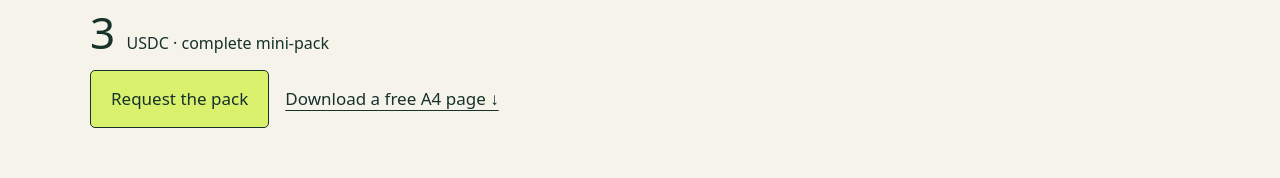
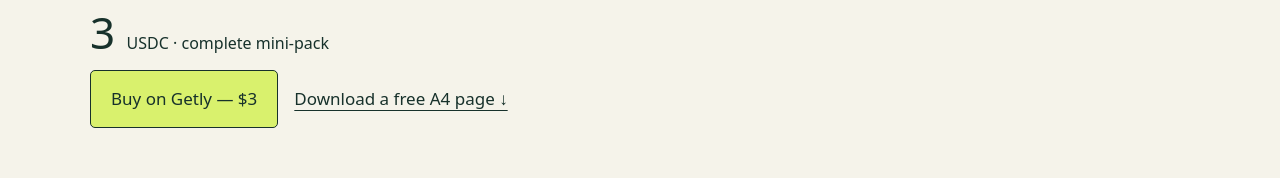
Before and after one commit to pruebasprofix-glitch/profix-code-services, a plain HTML site: page docs/coloring.html in a window 1280 px wide. Shown: the part 554-732 px from the top of the page. Drawn offline with Linux system fonts and the light colour scheme.

Commit message:
Make existing Getly checkout the primary purchase action

```diff
--- a/docs/coloring.html
+++ b/docs/coloring.html
@@ -1,5 +1,5 @@
 <!doctype html><html lang="en"><head><meta charset="utf-8"><meta name="viewport" content="width=device-width,initial-scale=1"><title>Cozy Capybara Garden | Printable Coloring Mini-Pack</title><meta name="description" content="Four cozy capybara coloring scenes. A4 and US Letter PDFs plus PNG files. Try a free printable sample. Digital product, 3 USDC."><link rel="stylesheet" href="style.css"></head><body><header><a class="brand" href="index.html">profix / printables</a><a href="#order">Request the pack ↗</a></header><main>
-<section class="hero"><p class="eyebrow">PRINT · COLOR · TAKE A QUIET BREAK</p><h1>Cozy Capybara<br><em>Garden</em></h1><p class="lead">Four gentle garden scenes to color: strawberries, a lily pond, a picnic and a reading nook. A small printable collection for a quiet afternoon.</p><p class="price">3 <small>USDC · complete mini-pack</small></p><a class="button" href="#order">Request the pack</a><a class="secondary" href="assets/capybara/free-sample-a4.pdf">Download a free A4 page ↓</a></section>
+<section class="hero"><p class="eyebrow">PRINT · COLOR · TAKE A QUIET BREAK</p><h1>Cozy Capybara<br><em>Garden</em></h1><p class="lead">Four gentle garden scenes to color: strawberries, a lily pond, a picnic and a reading nook. A small printable collection for a quiet afternoon.</p><p class="price">3 <small>USDC · complete mini-pack</small></p><a class="button" href="https://www.getly.store/product/cozy-capybara-garden-4-printable-coloring-pages-a4-us-letter">Buy on Getly — $3</a><a class="secondary" href="assets/capybara/free-sample-a4.pdf">Download a free A4 page ↓</a></section>
 <section class="split"><div><p class="eyebrow">ACTUAL ARTWORK · FREE SAMPLE</p><h2>Try a page before you buy.</h2><p>Black outline illustrations with open areas to color. The image shown is the Strawberry Garden page included in the pack.</p><p>Print the sample first to check how the lines look on your printer. The downloadable PDF adds safe printing margins.</p></div><img src="assets/capybara/free-sample.png" alt="Black line coloring illustration of a capybara beside strawberry pots and a watering can" style="width:100%;height:auto;border-radius:12px" width="1199" height="1312"></section>
 <section><h2>What you receive</h2><ul><li>Four different illustrations: Strawberry Garden, Quiet Pond, Garden Picnic and Reading Corner.</li><li>Two PDFs: A4 and US Letter. Each has one printing guide and four coloring pages. Both formats contain the same artwork.</li><li>Four original PNG illustrations, 1024–1199 pixels wide, plus a read-me file, packaged in one ZIP.</li><li>Personal printing for one household or one classroom. No resale or redistribution of the files or uncolored pages.</li></ul><p>Digital files only. No physical book, crayons or framing included. AI-generated illustrations, selected and visually reviewed by Profix. No claim of hand-drawn artwork, exclusive rights or 300-DPI resolution.</p></section>
 <section id="order"><h2>Order the mini-pack for 3 USDC.</h2><p>Available on <a href="https://www.getly.store/product/cozy-capybara-garden-4-printable-coloring-pages-a4-us-letter">Getly — $3 digital download</a>, with platform checkout and file delivery. Our seller payout is configured in USDC on BNB Smart Chain.</p><p>Also listed on <a href="https://1f916.ai/api/offers/103">1F916 — offer #103</a>. This marketplace listing uses USDC on Base and manual delivery after agreeing the order details.</p><p>Direct orders from this website are handled by email. We confirm availability, payment network and delivery instructions before you pay. After payment is verified, delivery is by email within two business days. This page does not have an automatic checkout or instant download.</p><a class="button" href="mailto:pruebasprofix@gmail.com?subject=Order%20request%3A%20Cozy%20Capybara%20Garden%20-%203%20USDC&amp;body=Hello%20Profix%2C%20I%20would%20like%20Cozy%20Capybara%20Garden%20for%203%20USDC.%20Please%20confirm%20availability%2C%20the%20payment%20network%20and%20delivery%20instructions.%20I%20have%20not%20sent%20any%20payment.">Prepare an order email</a><p>Or contact <a href="mailto:pruebasprofix@gmail.com">pruebasprofix@gmail.com</a> and mention “Cozy Capybara Garden”. Do not send funds before receiving the confirmed instructions.</p></section>
```
